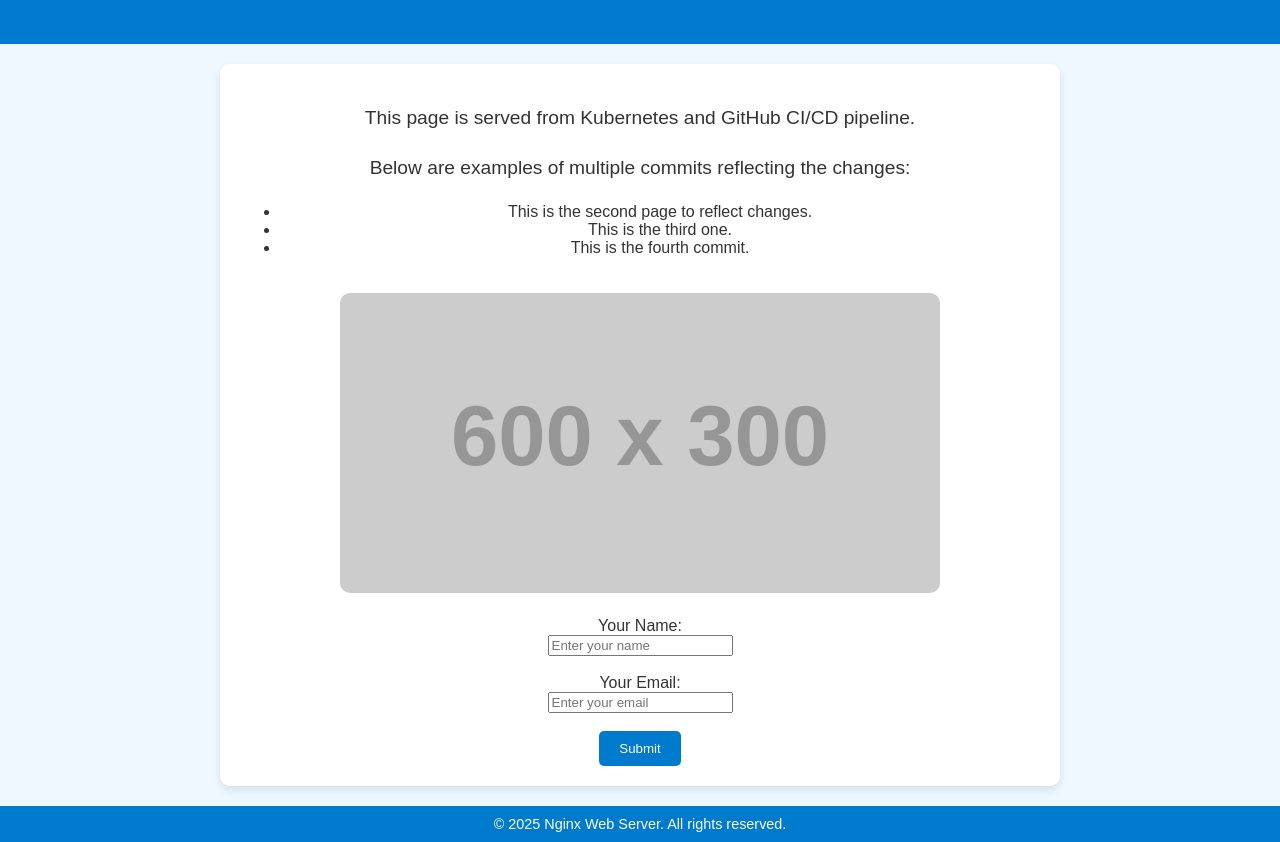
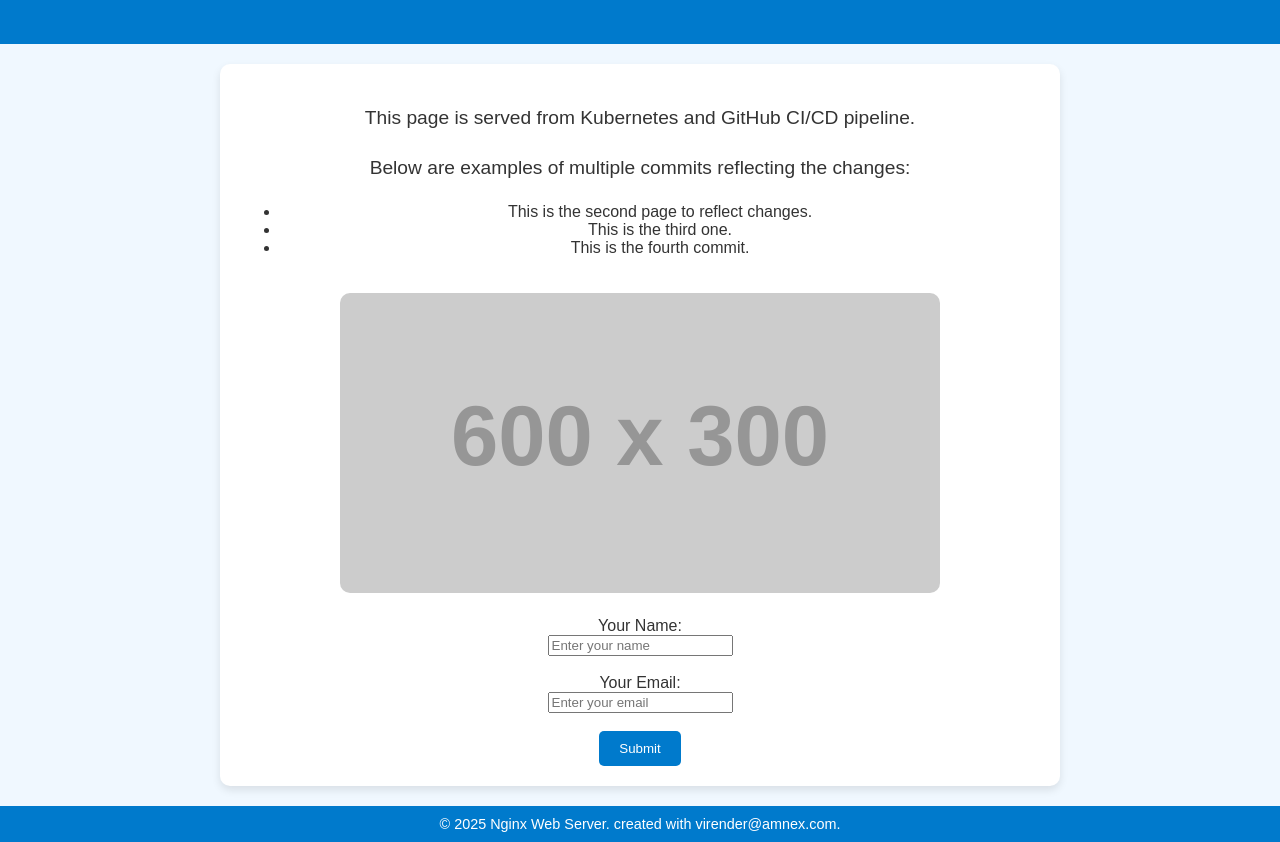
Before and after one commit to Vire-cloud/nginx-deployment, a plain HTML site: page index.html in a window 1280 px wide. Shown: the part 95-937 px from the top of the page. Drawn offline with Linux system fonts and the light colour scheme; placeholder pictures from the web are drawn by us.

Commit message:
Update index.html

```diff
--- a/index.html
+++ b/index.html
@@ -85,7 +85,7 @@
 
     <!-- Footer section -->
     <footer>
-        &copy; 2025 Nginx Web Server. All rights reserved.
+        &copy; 2025 Nginx Web Server. created with virender@amnex.com.
     </footer>
 </body>
 </html>
```
